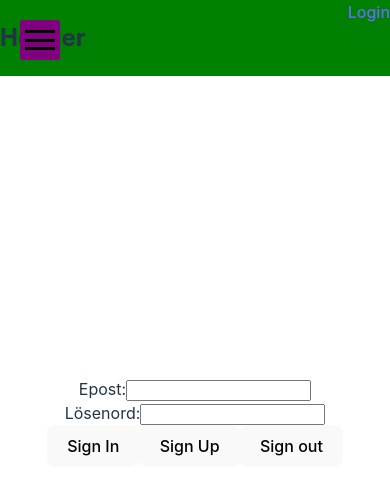
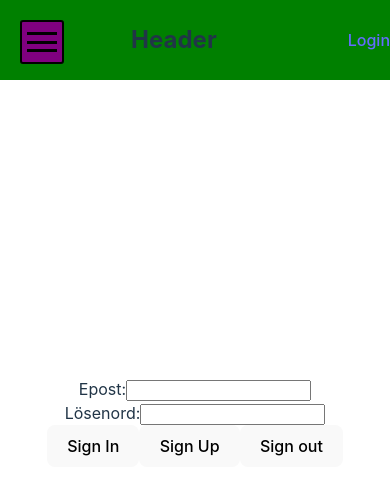
Before and after one commit to InternetKungen/Coffee_Shop, a React (Vite) app: page /#/login in a window 390 px wide. Shown: the top 494 px of the page. Built offline with nearby package versions, Linux system fonts and the light colour scheme; no server answers.

Commit message:
Separated hamburger-menu-button from nav-section

```diff
--- a/src/components/Header/Header.module.css
+++ b/src/components/Header/Header.module.css
@@ -1,8 +1,10 @@
 header {
     display: flex;
     justify-content: space-between;
+    align-items: center;
     flex-direction: row;
     width: 100%;
+    height: 80px;
     position: fixed;
     margin-top: 0;
     margin-left: 0;
@@ -10,3 +12,7 @@ header {
     left: 0;
     background: green;
 }
+
+header > h2 {
+    margin: 0 auto;
+}
--- a/src/components/NavMenu/NavMenu.module.css
+++ b/src/components/NavMenu/NavMenu.module.css
@@ -17,14 +17,11 @@
     cursor: pointer;
     background: purple;
     border-radius: 3px;
+    border: 2px solid black;
     position: fixed;
-    left: var(--menu-width);
+    left: 0;
     top: 0;
-    transition: all 0.2s ease;
-}
-
-.hamburger-menu.open {
-    left: 0px; /*knappen måste placeras om för att ha position: fixed, så den animeras just nu till att vara på plats som gör att den buggar ibland*/
+    z-index: 2;
 }
 
 nav {
@@ -56,17 +53,17 @@ ul {
     background: yellow;
 }
 
-.nav-menu-header>p {
+.nav-menu-header > p {
     color: green;
     margin-left: 80px;
 }
 
 .line {
-width: 93%;
-height: 3px;
-padding-left: 2px;
-background-color: #000;
-transition: all 0.2s ease;
+    width: 93%;
+    height: 3px;
+    padding-left: 2px;
+    background-color: #000;
+    transition: all 0.2s ease;
 }
 
 .hamburger-menu.open .line:nth-child(1) {
--- a/src/components/NavMenu/NavMenu.tsx
+++ b/src/components/NavMenu/NavMenu.tsx
@@ -6,12 +6,16 @@ import styles from './NavMenu.module.css';
 const NavMenu: React.FC = () => {
     const [isOpen, setIsOpen] = useState(false);
     const navRef = useRef<HTMLDivElement>(null);
+    const menuRef = useRef<HTMLDivElement>(null);
 
     const toggleMenu = () => {
         setIsOpen(!isOpen);
     };
 
-    const handleClickOutside = (event : any) => {
+    const handleClickOutside = (event: any) => {
+        if (menuRef.current && menuRef.current.contains(event.target)) {
+            return;
+        }
         if (navRef.current && !navRef.current.contains(event.target)) {
             setIsOpen(false);
         }
@@ -32,12 +36,21 @@ const NavMenu: React.FC = () => {
     }, []);
 
     return (
-        <nav className={isOpen ? styles.open : ''} ref={navRef}>
-            <div className={isOpen ? styles['hamburger-menu'] + ' ' + styles.open : styles['hamburger-menu']} onClick={toggleMenu}>
+        <>
+            <div
+                ref={menuRef}
+                className={
+                    isOpen
+                        ? styles['hamburger-menu'] + ' ' + styles.open
+                        : styles['hamburger-menu']
+                }
+                onClick={toggleMenu}
+            >
                 <div className={styles.line}></div>
                 <div className={styles.line}></div>
                 <div className={styles.line}></div>
             </div>
+            <nav className={isOpen ? styles.open : ''} ref={navRef}>
                 <div className={styles['nav-menu-header']}>
                     <p>Coffe Palace</p>
                     <button>🔍</button>
@@ -45,14 +58,19 @@ const NavMenu: React.FC = () => {
                 {isOpen && (
                     <ul>
                         <li>
-                        <Link to="/" onClick={toggleMenu}>Home</Link>
+                            <Link to="/" onClick={toggleMenu}>
+                                Home
+                            </Link>
                         </li>
                         <li>
-                        <Link to="/about" onClick={toggleMenu}>About</Link>
+                            <Link to="/about" onClick={toggleMenu}>
+                                About
+                            </Link>
                         </li>
                     </ul>
                 )}
             </nav>
+        </>
     );
 };
 
```
Lines whose indentation alone changed are shown as unchanged.
